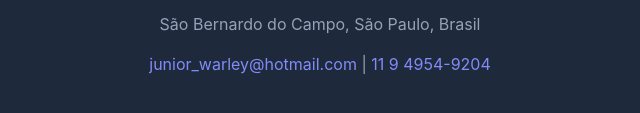
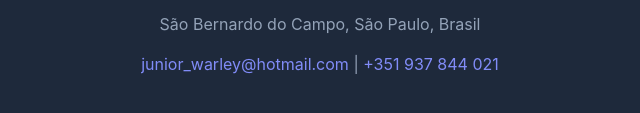
Before and after one commit to JunioWarley/Portifolio, a plain HTML site: page index.html in a window 1280 px wide. Shown: the part 10228-10341 px from the top of the page, 320-960 px from the left. Drawn offline with Linux system fonts and the light colour scheme.

Commit message:
alteracao de contato footer

```diff
--- a/index.html
+++ b/index.html
@@ -269,7 +269,7 @@ Em alguns momentos, contribuí com testes funcionais, homologações e até mesm
             <div class="footer-content">
                 <p>Junio Warley</p>
                 <p>São Bernardo do Campo, São Paulo, Brasil</p>
-                <p><a href="mailto:junior_warley@hotmail.com" style="color: var(--highlight); text-decoration: none;">junior_warley@hotmail.com</a> | <a href="tel:+351937844021" style="color: var(--highlight); text-decoration: none;">11 9 4954-9204</a></p>
+                <p><a href="mailto:junior_warley@hotmail.com" style="color: var(--highlight); text-decoration: none;">junior_warley@hotmail.com</a> | <a href="tel:+351937844021" style="color: var(--highlight); text-decoration: none;">+351 937 844 021</a></p>
             </div>
         </div>
     </footer>
```
